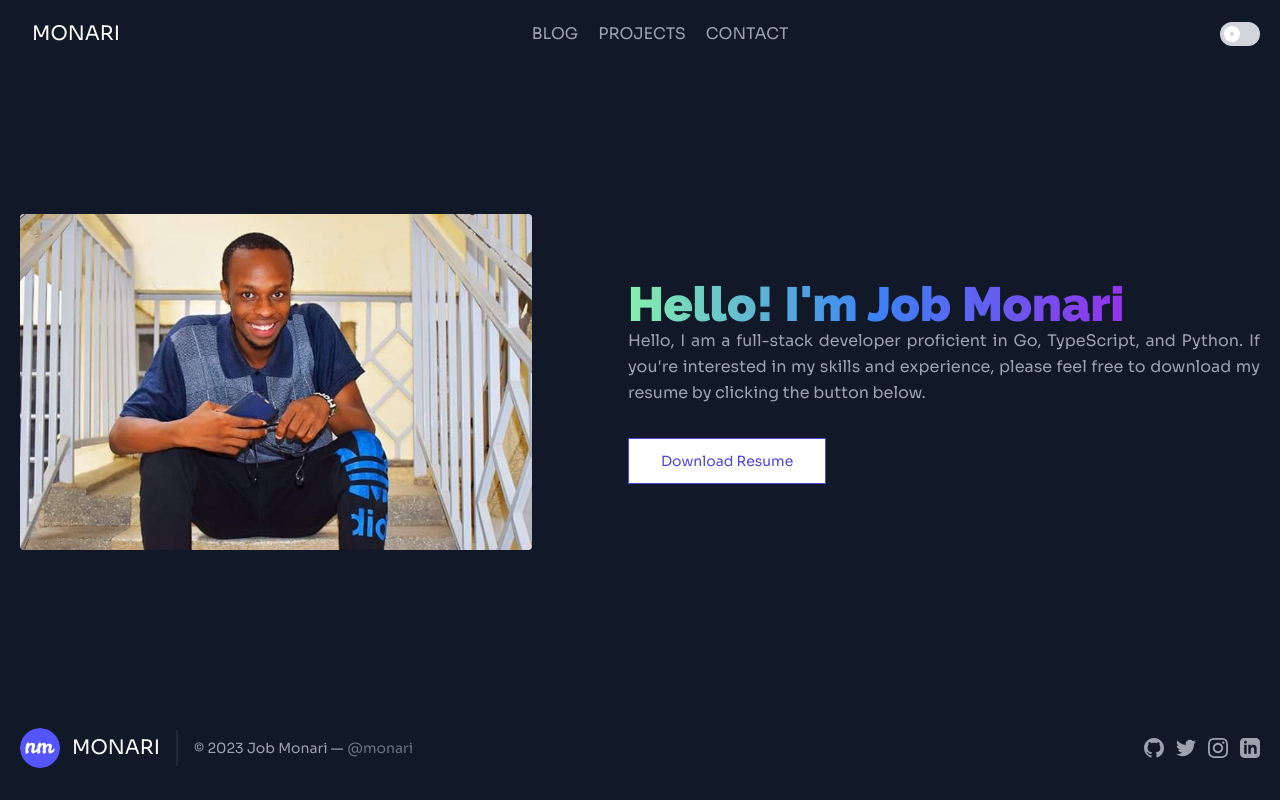
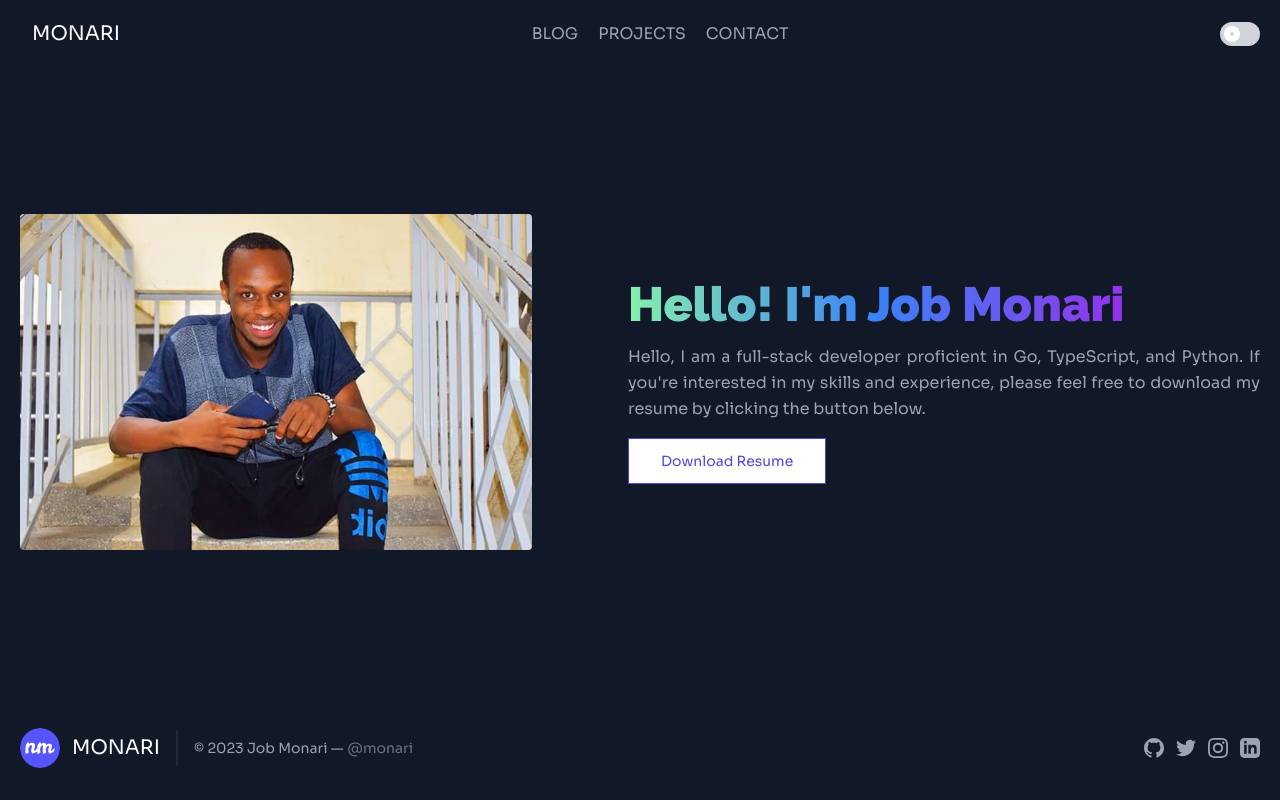
Before and after one commit to narie-monarie/portfolio, a Next.js app: page / in a window 1280 px wide. Built offline with nearby package versions, Linux system fonts and the light colour scheme.

Commit message:
Updated the margin top for Hero.tsx

```diff
--- a/app/components/Hero/Hero.tsx
+++ b/app/components/Hero/Hero.tsx
@@ -30,7 +30,7 @@ export const Hero = () => {
                 Hello! I'm Job Monari
               </h1>
             </div>
-            <div className="mb-8 leading-relaxed text-justify">
+            <div className="mb-4 mt-4 leading-relaxed text-justify">
               Hello, I am a full-stack developer proficient in Go, TypeScript,
               and Python. If you're interested in my skills and experience,
               please feel free to download my resume by clicking the button
```
